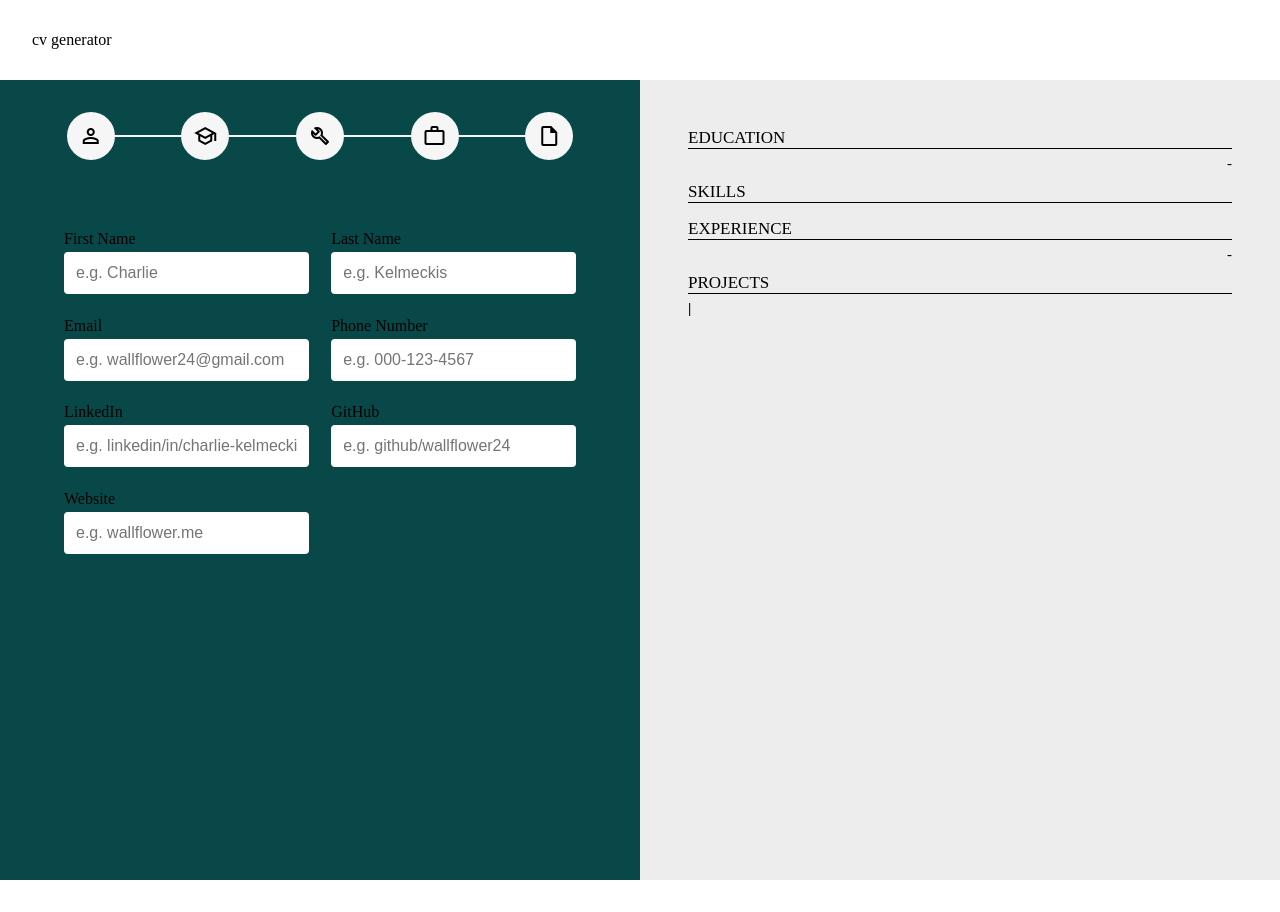
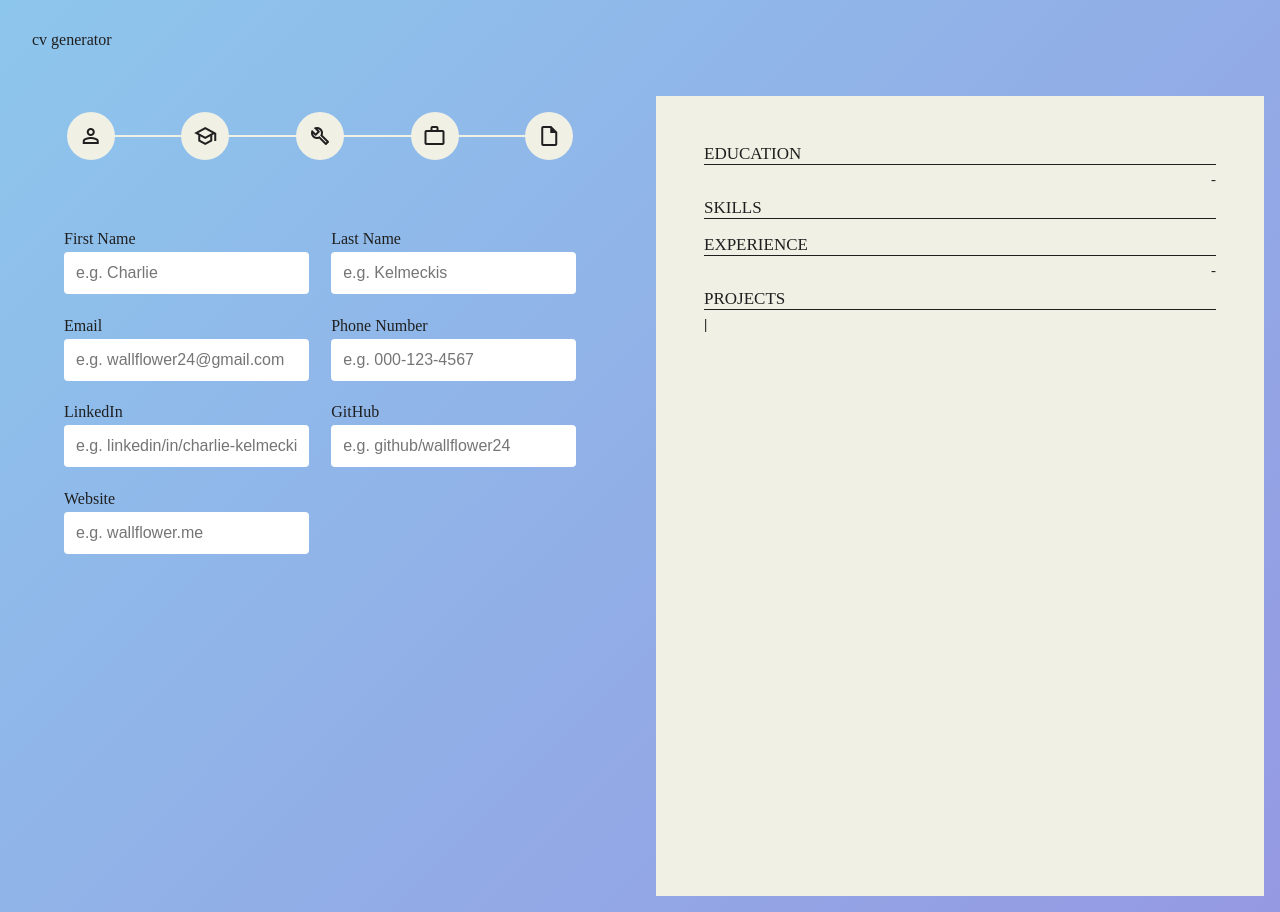
Before and after one commit to Ruchita1010/resume-generator, a React (Vite) app: page / in a window 1280 px wide. Before the commit the page ends 880 px from the top, so only its background shows below. Built offline with nearby package versions, Linux system fonts and the light colour scheme; the HTML template or start-up script is replaced by a standard one.

Commit message:
feat: add color theme and style card, preview

```diff
--- a/src/App.jsx
+++ b/src/App.jsx
@@ -119,7 +119,9 @@ class App extends Component {
             addItem={this.addItem}
             deleteItem={this.deleteItem}
           />
-          <Preview user={this.state.user} />
+          <div className={styles.preview_container}>
+            <Preview user={this.state.user} />
+          </div>
         </main>
       </div>
     );
--- a/src/index.css
+++ b/src/index.css
@@ -3,3 +3,10 @@
   padding: 0;
   box-sizing: border-box;
 }
+
+:root {
+  --primary: hsl(204, 72%, 74%);
+  --secondary: hsl(60, 28%, 92%);
+  --secondary-transparent: hsla(60, 28%, 92%, 0.35);
+  --accent: hsl(0, 0%, 12%);
+}
--- a/src/styles/App.module.css
+++ b/src/styles/App.module.css
@@ -1,3 +1,10 @@
+.app {
+  min-width: 500px;
+  color: var(--accent);
+  background-color: var(--primary); /* fallback */
+  background-image: linear-gradient(135deg, var(--primary) 0%, #9599e2 100%);
+}
+
 header {
   padding: 0 2rem;
   height: 10vh;
@@ -8,7 +15,11 @@ header {
 
 main {
   min-height: 100vh;
-  background-color: aquamarine;
   display: flex;
   flex-wrap: wrap;
 }
+
+.preview_container {
+  flex: 1 0 50%;
+  padding: 1rem;
+}
--- a/src/styles/FormWizard.module.css
+++ b/src/styles/FormWizard.module.css
@@ -1,4 +1,3 @@
 .progressive_form_container {
   flex: 1 0 50%;
-  background-color: rgb(8, 72, 72);
 }
--- a/src/styles/Preview.module.css
+++ b/src/styles/Preview.module.css
@@ -1,12 +1,10 @@
 .preview {
-  flex: 1 0 50%;
-  min-width: 500px;
   min-height: 100vh;
   padding: 2rem 3rem;
   display: flex;
   flex-direction: column;
   gap: 10px;
-  background-color: rgb(237, 237, 237);
+  background-color: var(--secondary);
 }
 
 .section {
@@ -15,7 +13,7 @@
 
 .section_title {
   font-size: 17px;
-  border-bottom: 1px solid #000;
+  border-bottom: 1px solid var(--accent);
 }
 
 .section_content {
--- a/src/styles/Stepper.module.css
+++ b/src/styles/Stepper.module.css
@@ -18,7 +18,7 @@
   width: 16%;
   height: 2px;
   transform: translate(-50%, -50%);
-  background-color: rgb(246, 246, 246);
+  background-color: var(--secondary);
 }
 
 .step_item {
@@ -27,7 +27,7 @@
   display: grid;
   place-items: center;
   position: relative;
-  background-color: rgb(246, 246, 246);
+  background-color: var(--secondary);
   border-radius: 50%;
   cursor: pointer;
   z-index: 1;
--- a/src/styles/stepStyles.module.css
+++ b/src/styles/stepStyles.module.css
@@ -12,7 +12,8 @@
 /* For step: Education, Experience and Projects */
 .card {
   padding: 2vmax;
-  background-color: rgb(203, 205, 204);
+  background-color: var(--secondary-transparent);
+  backdrop-filter: blur(10px);
 }
 
 .add_btn_container {
```
